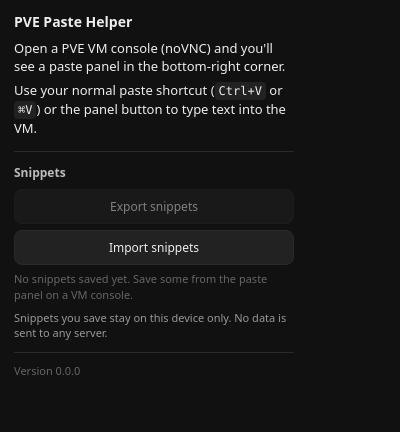
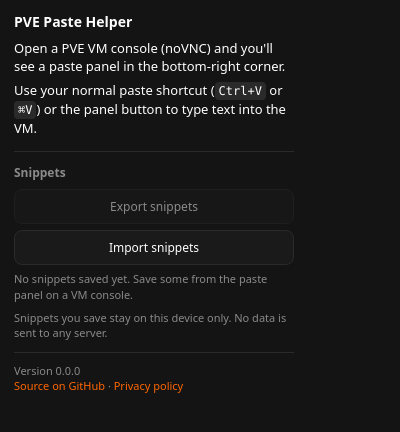
Before and after one commit to xman601/pve-snippets, a browser extension: page extension/popup.html in a window 400 px wide. Drawn offline with Linux system fonts and the light colour scheme.

Commit message:
Update README and UI styling for PVE Paste Helper
- Added export/import functionality for snippets in the README.
- Introduced a privacy section detailing data handling practices.
- Updated UI styles in popup.html to utilize CSS variables for better theme management.
- Removed the requirements-icons.txt file as it is no longer needed.
- Adjusted build-icons.py script instructions for clarity.

```diff
--- a/extension/popup.html
+++ b/extension/popup.html
@@ -3,17 +3,15 @@
   <head>
     <meta charset="utf-8">
     <title>PVE Paste Helper</title>
+    <link rel="stylesheet" href="theme.css">
     <style>
-      :root {
-        color-scheme: dark;
-      }
       body {
         margin: 0;
         padding: 12px 14px;
         font-family: system-ui, -apple-system, BlinkMacSystemFont, "Segoe UI", sans-serif;
         font-size: 13px;
-        background: #111;
-        color: #eee;
+        background: var(--pmx-bg);
+        color: var(--pmx-text);
         width: 280px;
       }
       h1 {
@@ -28,7 +26,7 @@
       code {
         font-family: ui-monospace, SFMono-Regular, Menlo, Monaco, Consolas, "Liberation Mono", "Courier New", monospace;
         font-size: 12px;
-        background: #222;
+        background: var(--pmx-border);
         padding: 2px 4px;
         border-radius: 4px;
       }
@@ -36,17 +34,17 @@
         display: block;
         margin-top: 8px;
         font-size: 11px;
-        color: #999;
+        color: var(--pmx-text-muted);
       }
       .section {
         margin-top: 14px;
         padding-top: 12px;
-        border-top: 1px solid #2a2a2a;
+        border-top: 1px solid var(--pmx-border);
       }
       .section-title {
         font-size: 12px;
         font-weight: 600;
-        color: #bbb;
+        color: var(--pmx-text-muted);
         margin-bottom: 8px;
       }
       button {
@@ -55,16 +53,16 @@
         margin-bottom: 6px;
         font-size: 12px;
         font-family: inherit;
-        background: #222;
-        color: #eee;
-        border: 1px solid #2a2a2a;
+        background: var(--pmx-bg-panel);
+        color: var(--pmx-text);
+        border: 1px solid var(--pmx-border);
         border-radius: 8px;
         cursor: pointer;
         transition: background 0.15s, border-color 0.15s;
       }
       button:hover {
-        background: #2a2a2a;
-        border-color: #E57000;
+        background: var(--pmx-border);
+        border-color: var(--pmx-accent);
       }
       button:disabled {
         opacity: 0.5;
@@ -75,16 +73,23 @@
       }
       .hint {
         font-size: 11px;
-        color: #666;
+        color: var(--pmx-text-muted);
         margin-top: 6px;
       }
       .popup-footer {
         display: block;
         margin-top: 12px;
         padding-top: 10px;
-        border-top: 1px solid #2a2a2a;
+        border-top: 1px solid var(--pmx-border);
         font-size: 11px;
-        color: #666;
+        color: var(--pmx-text-muted);
+      }
+      .popup-footer a {
+        color: var(--pmx-accent);
+        text-decoration: none;
+      }
+      .popup-footer a:hover {
+        text-decoration: underline;
       }
     </style>
   </head>
@@ -105,6 +110,10 @@
 
     <footer class="popup-footer">
       <span id="version-label"></span>
+      <br>
+      <a href="https://github.com/xman601/pve-snippets" target="_blank" rel="noopener noreferrer">Source on GitHub</a>
+      &middot;
+      <a href="https://github.com/xman601/pve-snippets/blob/main/docs/PRIVACY_POLICY_TEMPLATE.md" target="_blank" rel="noopener noreferrer">Privacy policy</a>
     </footer>
 
     <script src="popup.js"></script>
--- /dev/null
+++ b/extension/theme.css
@@ -0,0 +1,15 @@
+/**
+ * PVE Paste Helper — shared color scheme
+ * Use this file in the popup. Keep content.js THEME object in sync when changing colors.
+ */
+:root {
+  color-scheme: dark;
+
+  /* 6-color palette — change here for consistency across popup (and content.js) */
+  --pmx-bg: #141414;
+  --pmx-bg-panel: #1a1a1a;
+  --pmx-border: #2a2a2a;
+  --pmx-text: #fff;
+  --pmx-text-muted: #8a8a8a;
+  --pmx-accent: #f60;
+}
--- a/requirements-icons.txt
+++ /dev/null
@@ -1,2 +0,0 @@
-# Only needed to generate PNGs from icon.svg (run scripts/build-icons.py)
-cairosvg>=2.7.0
--- /dev/null
+++ b/scripts/requirements-icons.txt
@@ -0,0 +1,2 @@
+# Only needed to generate PNGs from icon.svg (run build-icons.py)
+cairosvg>=2.7.0
```
Also changed, not shown: extension/content.js (+7 -7 lines), README.md, 2 other files.
